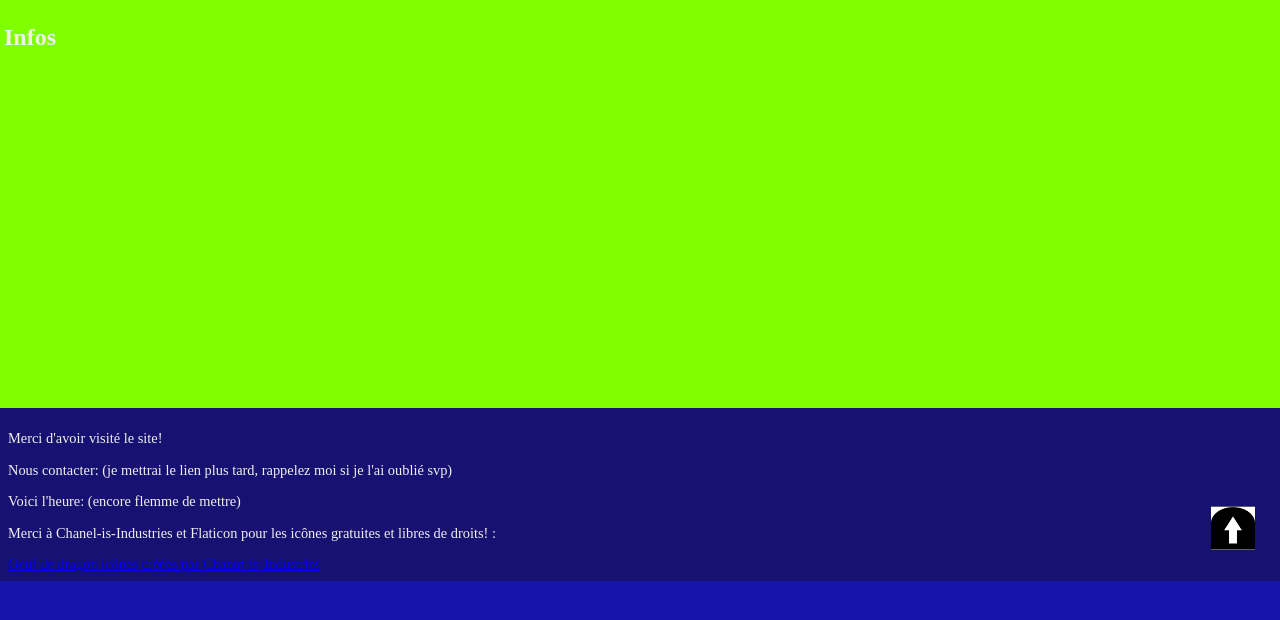
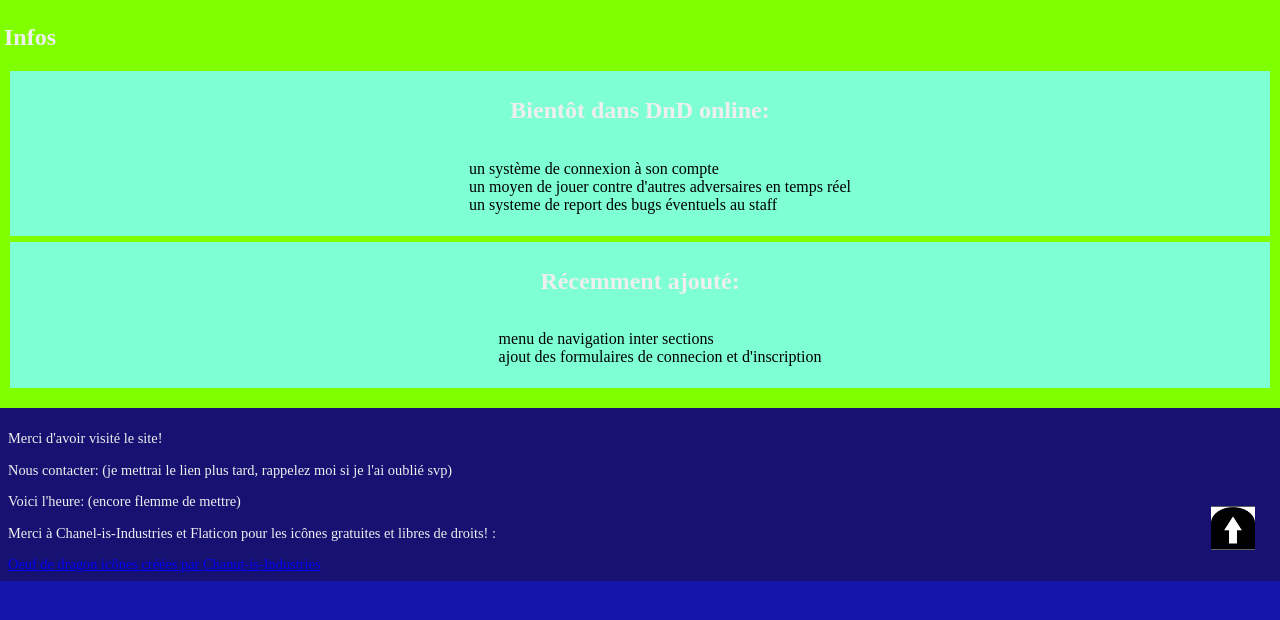
Before and after one commit to Iriax72/DnD-online, a PHP site: page /index.php?page=infos in a window 1280 px wide. Shown: the part 100-720 px from the top of the page. Run offline with PHP 8.4, Linux system fonts and the light colour scheme.

Commit message:
petits ajouts

```diff
--- a/php/sections/accueil.php
+++ b/php/sections/accueil.php
@@ -1,7 +1,7 @@
 <section id="accueil">
     <h2>Accueil</h2>
     <?php if($_SESSION['connected']): ?>
-        <p>Bonjour, <?= 'entrer le code ici' ?></p>
+        <p>Bonjour, <?= $_SESSION['pseudo'] ?></p>
     <?php else: ?>
         <div class="element">
             <p>Bienvenue sur DnD Online !</p>
--- a/php/sections/infos.php
+++ b/php/sections/infos.php
@@ -1,3 +1,18 @@
 <section id="infos">
     <h2>Infos</h2>
+    <div class="element">
+        <h2>Bientôt dans DnD online:</h2>
+        <ul class="ul-no-style">
+            <li>un système de connexion à son compte</li>
+            <li>un moyen de jouer contre d'autres adversaires en temps réel</li>
+            <li>un systeme de report des bugs éventuels au staff</li>
+        </ul>
+    </div>
+    <div class="element">
+        <h2>Récemment ajouté:</h2>
+        <ul class="ul-no-style">
+            <li>menu de navigation inter sections</li>
+            <li>ajout des formulaires de connecion et d'inscription</li>
+        </ul>
+    </div>
 </section>
```
Also changed, not shown: php/sections/account.php (+7 -5 lines).
